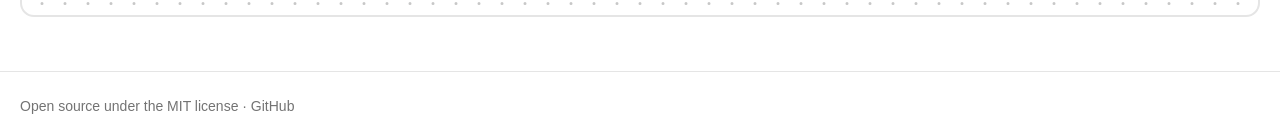
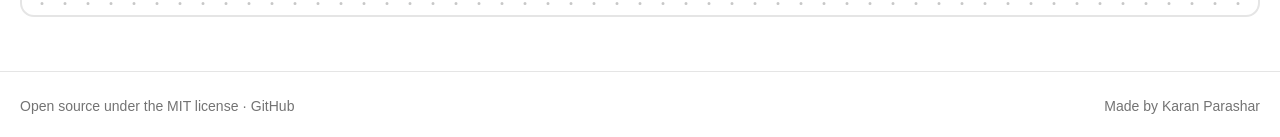
Before and after one commit to whyredfire/redoost, a React (Vite) app in the folder frontend/: page / in a window 1280 px wide. Shown: the part 660-797 px from the top of the page. Built offline with nearby package versions, Linux system fonts and the light colour scheme; no server answers; a web font is replaced by a local one.

Commit message:
feat(frontend): Credit the author in the footer

```diff
--- a/frontend/src/routes/__root.tsx
+++ b/frontend/src/routes/__root.tsx
@@ -20,6 +20,8 @@ export const Route = createRootRoute({
 
 const navClass =
   "text-sm text-muted-foreground transition-colors hover:text-foreground data-[status=active]:font-medium data-[status=active]:text-foreground";
+
+const footerLink = "underline-offset-4 hover:text-foreground hover:underline";
 
 function Layout() {
   const { busy, startOver } = useUpload();
@@ -78,16 +80,29 @@ function Layout() {
       </main>
 
       <footer className="border-t">
-        <div className="mx-auto max-w-7xl px-5 py-6 text-sm text-muted-foreground">
+        <div className="mx-auto flex max-w-7xl flex-wrap justify-between gap-x-4 gap-y-1 px-5 py-6 text-sm text-muted-foreground">
+          <p>
             Open source under the MIT license ·{" "}
             <a
-            className="underline-offset-4 hover:text-foreground hover:underline"
+              className={footerLink}
               href="https://github.com/whyredfire/redoost"
               target="_blank"
               rel="noreferrer"
             >
               GitHub
             </a>
+          </p>
+          <p className="whitespace-nowrap">
+            Made by{" "}
+            <a
+              className={footerLink}
+              href="https://github.com/whyredfire"
+              target="_blank"
+              rel="noreferrer"
+            >
+              Karan Parashar
+            </a>
+          </p>
         </div>
       </footer>
     </div>
```
Lines whose indentation alone changed are shown as unchanged.
